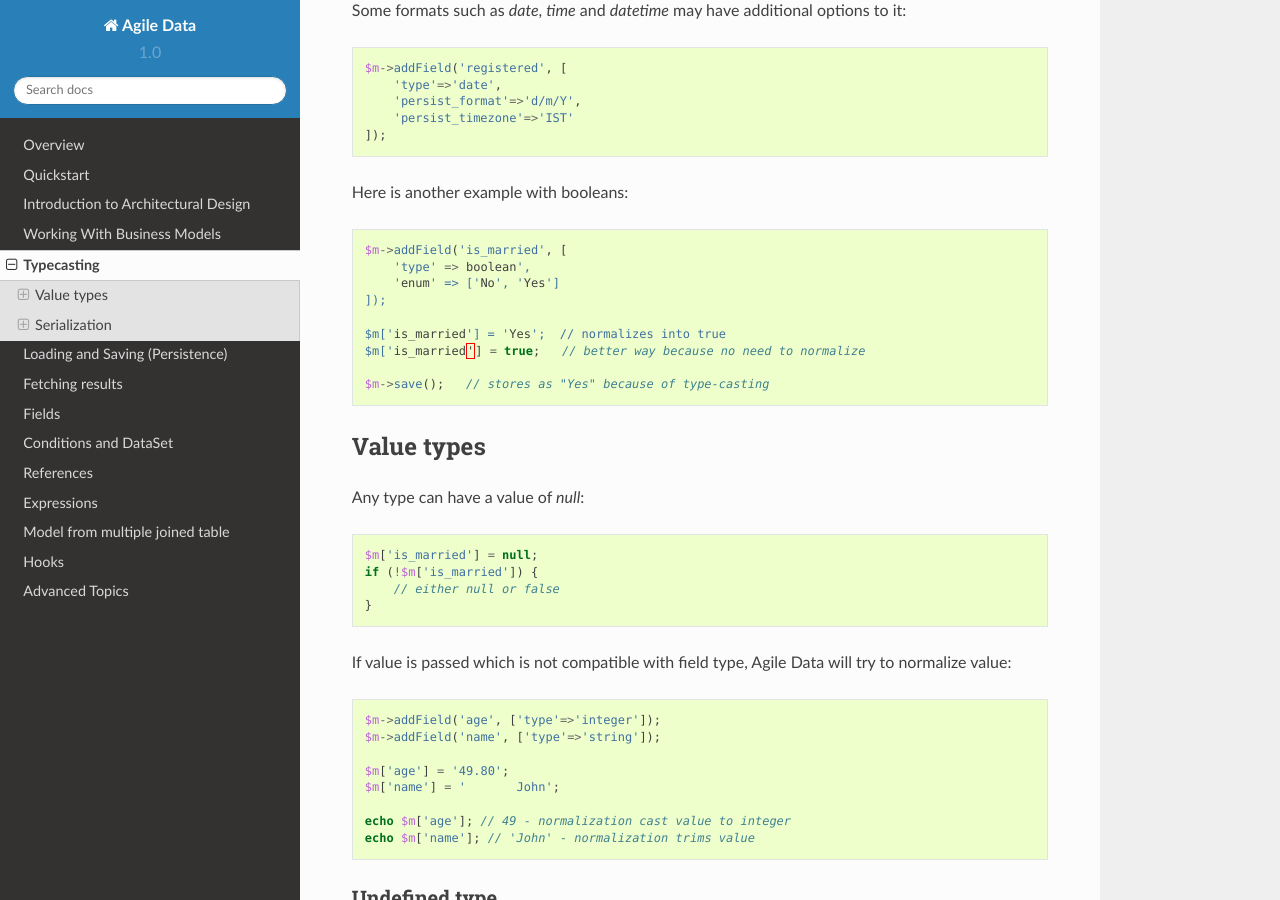
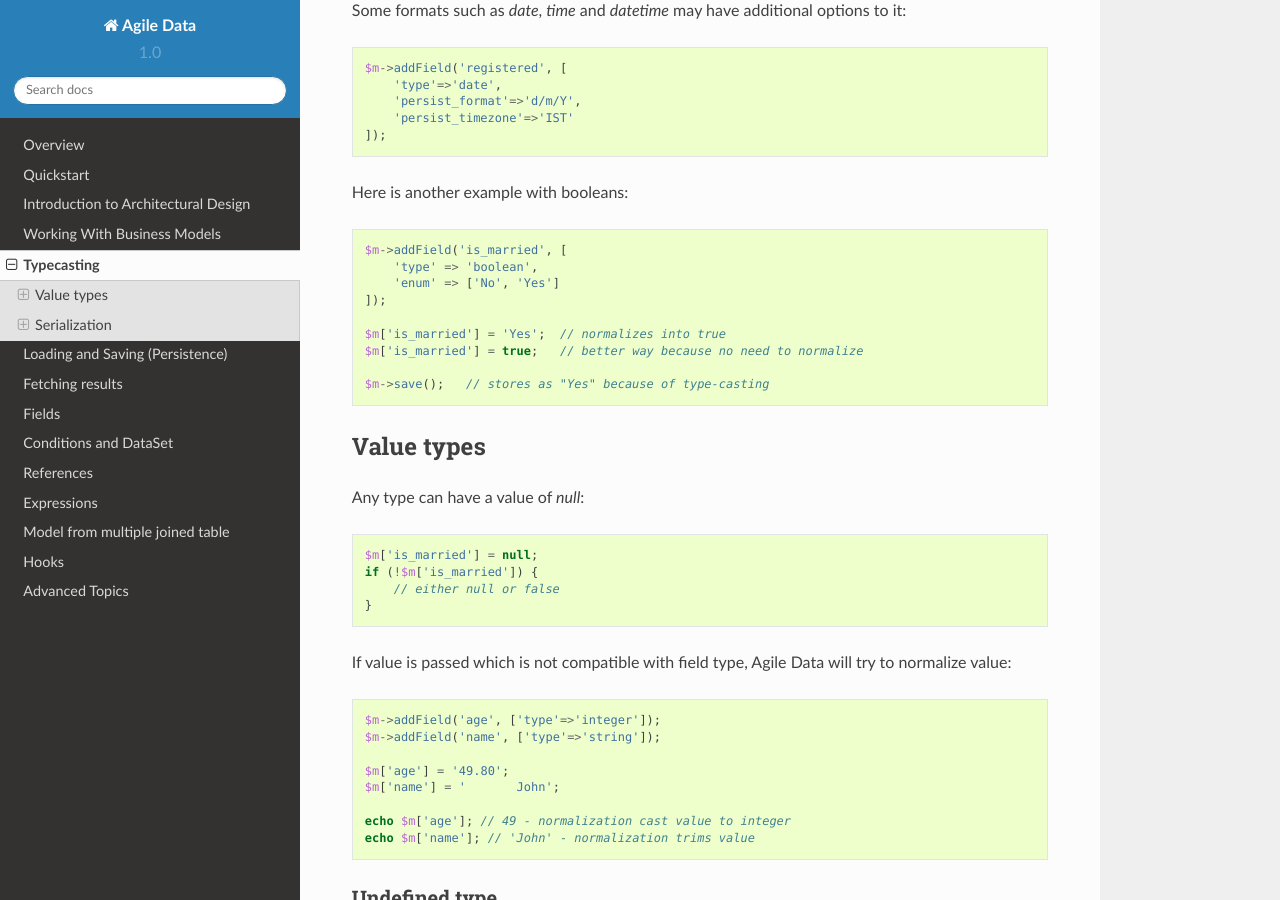
Before and after one commit to atk4/data, a Sphinx documentation site: the page built from docs/typecasting.rst, in a window 1280 px wide and 900 px high, scrolled down 799 px. Built offline with Sphinx 7.4.7 and the Read the Docs theme 2.0.0, drawn with Linux system fonts in a browser that asks for light colours; pages that are not in the unit, such as notebooks, are missing from menus.

```diff
--- a/docs/typecasting.rst
+++ b/docs/typecasting.rst
@@ -51,7 +51,7 @@ additional options to it::
 Here is another example with booleans::
 
     $m->addField('is_married', [
-        'type' => boolean',
+        'type' => 'boolean',
         'enum' => ['No', 'Yes']
     ]);
 
```
